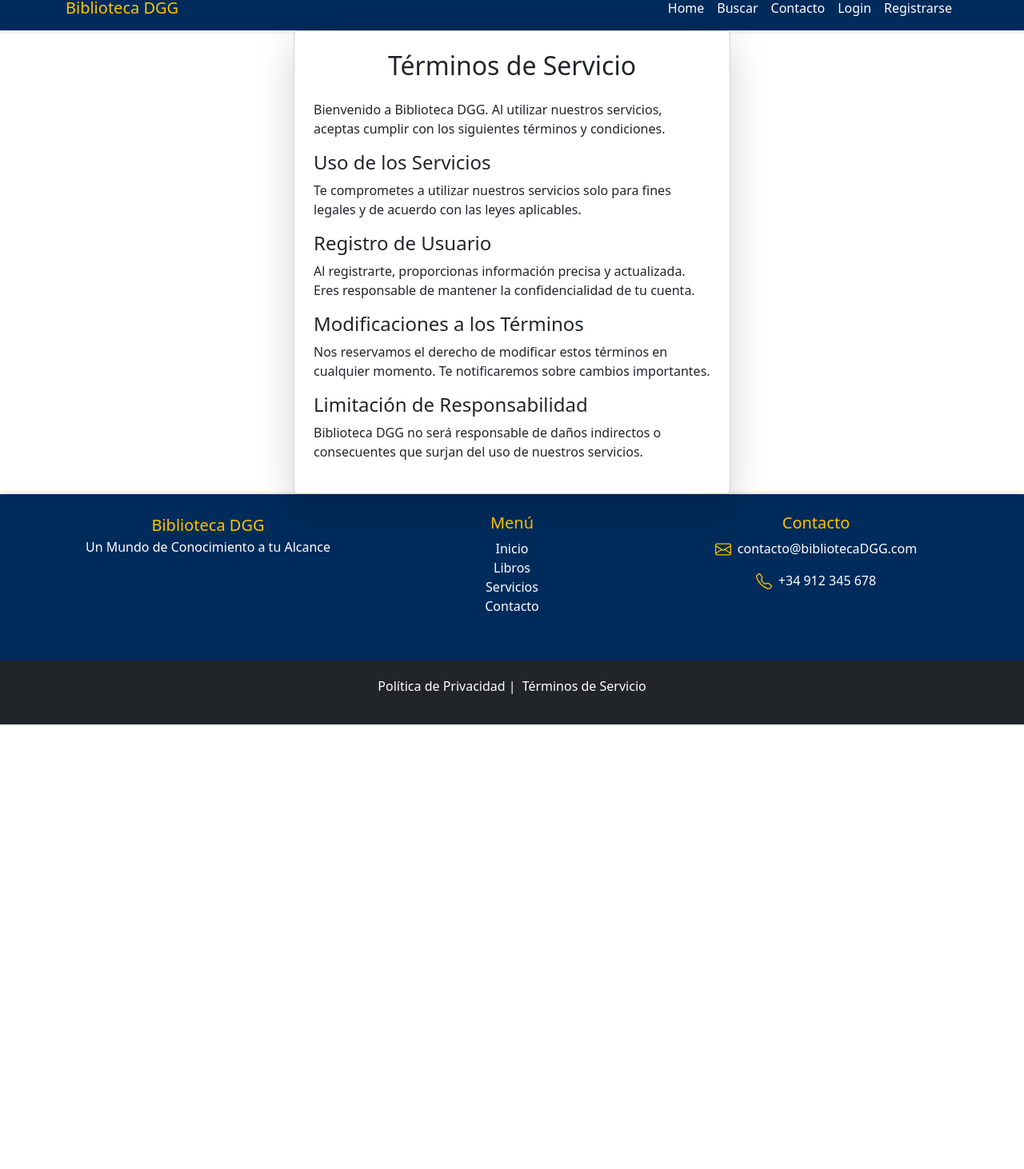
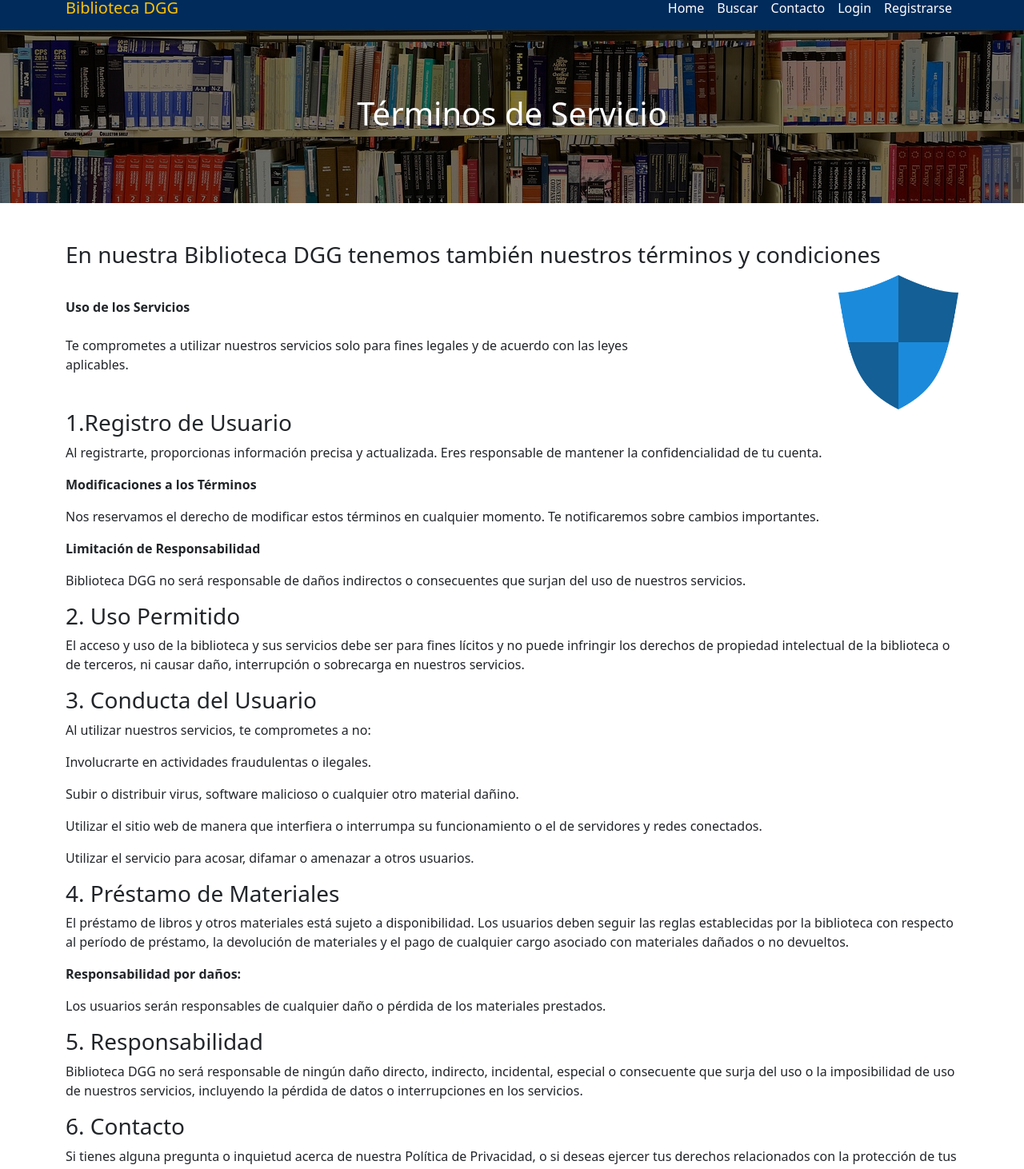
Before and after one commit to MinusSpark/AAA_BibliotecaDGG, a React (Create React App) app in the folder frontend/biblioteca-dgg-frontend/: page /terms in a window 1280 px wide. Shown: the part 18-1480 px from the top of the page at 80% size. Before the commit the page ends 924 px from the top, so only its background shows below. Built offline with nearby package versions, Linux system fonts and the light colour scheme.

Commit message:
Punto de control

```diff
--- a/frontend/biblioteca-dgg-frontend/src/pages/Search.js
+++ b/frontend/biblioteca-dgg-frontend/src/pages/Search.js
@@ -16,17 +16,15 @@ const Search = () => {
     const [genres, setGenres] = useState([]);
     const [sortOrder, setSortOrder] = useState({ stock: 'asc', year: 'asc' });
 
-
     useEffect(() => {
         const fetchBooks = async () => {
             try {
-                const response = await axios.get('http://localhost/AAA_BibliotecaDGG/backend/routes/routes_libros.php?action=all');
-                console.log(response.data);
+                const response = await axios.get('http://localhost/AAA_BibliotecaDGG/backend/api.php?request=books');
                 setBooks(response.data.data);
                 setFilteredBooks(response.data.data);
 
                 // Extraer autores, editoriales y géneros únicos
-                const uniquePublishers = [...new Set(response.data.data.map(book => book.editorial_nombre))];
+                const uniquePublishers = [...new Set(response.data.data.map(book => book.editorial_id))];
                 const uniqueAuthors = [...new Set(response.data.data.map(book => `${book.autor_nombre} ${book.autor_apellido}`))];
                 const uniqueGenres = [...new Set(response.data.data.map(book => book.genero))];
 
@@ -53,7 +51,7 @@ const Search = () => {
         }
 
         if (selectedPublisher) {
-            updatedBooks = updatedBooks.filter(book => book.editorial_nombre === selectedPublisher);
+            updatedBooks = updatedBooks.filter(book => book.editorial_id === selectedPublisher);
         }
 
         if (selectedAuthor) {
@@ -75,9 +73,9 @@ const Search = () => {
 
         const sortedBooks = [...filteredBooks].sort((a, b) => {
             if (criteria === 'stock') {
-                return newOrder === 'asc' ? a.stock - b.stock : b.stock - a.stock;
+                return newOrder === 'asc' ? a.stock - b.stock : b.stock - a.stock; // Ordenar según la dirección
             } else if (criteria === 'year') {
-                return newOrder === 'asc' ? new Date(a.año) - new Date(b.año) : new Date(b.año) - new Date(a.año);
+                return newOrder === 'asc' ? new Date(a.año) - new Date(b.año) : new Date(b.año) - new Date(a.año); // Ordenar según la dirección
             }
             return 0;
         });
@@ -88,7 +86,7 @@ const Search = () => {
             <Header />
 
             <div className="container my-5">
-                <h1 className="text-center mb-4">Buscar Libros</h1>
+                <h1 className="text-center">Buscar Libros</h1>
                 <input
                     type="text"
                     placeholder="Buscar por título..."
@@ -115,15 +113,17 @@ const Search = () => {
                     </select>
                 </div>
 
+                {/*
                 <div className="mb-3">
                     <label>Editorial:</label>
-                    <select onChange={e => setSelectedPublisher(e.target.value)} className="form-select">
+                    <select onChange={(e) => setSelectedPublisher(e.target.value)} className="form-select">
                         <option value="">Seleccionar editorial</option>
                         {publishers.map((publisher, index) => (
                             <option key={index} value={publisher}>{publisher}</option>
                         ))}
                     </select>
                 </div>
+                */}
 
                 <div className="mb-3">
                     <label>Autor:</label>
@@ -135,18 +135,18 @@ const Search = () => {
                     </select>
                 </div>
 
+                {/*
                 <div className="mb-3">
                     <label>Género:</label>
-                    <select onChange={e => setSelectedGenre(e.target.value)} className="form-select">
+                    <select onChange={(e) => setSelectedGenre(e.target.value)} className="form-select">
                         <option value="">Seleccionar género</option>
                         {genres.map((genre, index) => (
                             <option key={index} value={genre}>{genre}</option>
                         ))}
                     </select>
                 </div>
+                */}
 
-
-            <div class="container d-flex flex-row justify-content-center my-4">
                 <button
                     onClick={() => handleSort('stock')}
                     className="btn btn-primary me-2"
@@ -162,8 +162,6 @@ const Search = () => {
                     Ordenar por Año
                     {sortOrder.year === 'asc' ? '↑' : '↓'}
                 </button>
-
-            </div>
 
                 <div className="row mt-4">
                     {filteredBooks.map(book => (
--- a/frontend/biblioteca-dgg-frontend/src/pages/Terms.js
+++ b/frontend/biblioteca-dgg-frontend/src/pages/Terms.js
@@ -1,37 +1,90 @@
 import React from 'react';
 import Header from '../components/Header';
 import Footer from '../components/Footer';
-
+import fondoBiblioteca from '../images/fondoBiblioteca.jpg';
+import escudo from '../images/escudo.png';
 const Terms = () => {
     return (
         <div className="d-flex flex-column min-vh-100">
             <Header />
-            <div className="container my-auto">
-                <div className="row justify-content-center">
-                    <div className="col-md-8 col-lg-6">
-                        <div className="card shadow-lg p-4">
-                            <h2 className="text-center mb-4">Términos de Servicio</h2>
-                            <p>
-                                Bienvenido a Biblioteca DGG. Al utilizar nuestros servicios, aceptas cumplir con los siguientes términos y condiciones.
-                            </p>
-                            <h4>Uso de los Servicios</h4>
-                            <p>
-                                Te comprometes a utilizar nuestros servicios solo para fines legales y de acuerdo con las leyes aplicables.
-                            </p>
-                            <h4>Registro de Usuario</h4>
-                            <p>
-                                Al registrarte, proporcionas información precisa y actualizada. Eres responsable de mantener la confidencialidad de tu cuenta.
-                            </p>
-                            <h4>Modificaciones a los Términos</h4>
-                            <p>
-                                Nos reservamos el derecho de modificar estos términos en cualquier momento. Te notificaremos sobre cambios importantes.
-                            </p>
-                            <h4>Limitación de Responsabilidad</h4>
-                            <p>
-                                Biblioteca DGG no será responsable de daños indirectos o consecuentes que surjan del uso de nuestros servicios.
-                            </p>
-                        </div>
+            <div
+                style={{
+                    backgroundImage: `url(${fondoBiblioteca})`,
+                    backgroundSize: 'cover',
+                    backgroundPosition: 'center',
+                    backgroundRepeat: 'no-repeat',
+                    filter: 'blur(0px)',
+                    position: 'relative',
+                    color: 'white',
+                    textAlign: 'center',
+                    padding: '5rem 0',
+                }}
+            >
+                <div
+                    style={{
+                        position: 'absolute',
+                        top: 0,
+                        left: 0,
+                        right: 0,
+                        bottom: 0,
+                        backgroundColor: 'rgba(0, 0, 0, 0.5)',
+                        zIndex: 1,
+                    }}
+                ></div>
+                <h1
+                    style={{
+                        position: 'relative',
+                        zIndex: 2,
+                    }}
+                >
+                    Términos de Servicio
+                </h1>
+            </div>
+            <div className="container col-xxl-8 my-5">
+                <h3>En nuestra Biblioteca DGG tenemos también nuestros términos y condiciones</h3>
+                <div className="row d-flex align-items-center">
+                    <div className="col-md-8">
+                        <p><strong>Uso de los Servicios</strong></p>
+                        <p className="mt-4">Te comprometes a utilizar nuestros servicios solo para fines legales y de acuerdo con las leyes aplicables.</p>
                     </div>
+                    <div className="col-md-4 d-flex justify-content-end">
+                        <img src={escudo} alt="foto escudo" style={{ width: 150 }} />
+                    </div>
+                </div>
+                <div className="row d-flex flex-column">
+                    <h3>1.Registro de Usuario</h3>
+                    <p>Al registrarte, proporcionas información precisa y actualizada. Eres responsable de mantener la confidencialidad de tu cuenta.
+                    </p>
+
+                    <p><strong>Modificaciones a los Términos </strong></p>
+                    <p>Nos reservamos el derecho de modificar estos términos en cualquier momento. Te notificaremos sobre cambios importantes.
+                    </p>
+
+                    <p><strong>Limitación de Responsabilidad
+                    </strong></p>
+                    <p>Biblioteca DGG no será responsable de daños indirectos o consecuentes que surjan del uso de nuestros servicios.</p>
+
+
+                    <h3>2. Uso Permitido </h3>
+                    <p>El acceso y uso de la biblioteca y sus servicios debe ser para fines lícitos y no puede infringir los derechos de propiedad intelectual de la biblioteca o de terceros, ni causar daño, interrupción o sobrecarga en nuestros servicios.</p>
+                    <h3>3. Conducta del Usuario</h3>
+                    <p>Al utilizar nuestros servicios, te comprometes a no:</p>
+                    <p> Involucrarte en actividades fraudulentas o ilegales. </p>
+                    <p>Subir o distribuir virus, software malicioso o cualquier otro material dañino.</p>
+                    <p>Utilizar el sitio web de manera que interfiera o interrumpa su funcionamiento o el de servidores y redes conectados.</p>
+                    <p>Utilizar el servicio para acosar, difamar o amenazar a otros usuarios. </p>
+                    <h3>4. Préstamo de Materiales </h3>
+                    <p>El préstamo de libros y otros materiales está sujeto a disponibilidad. Los usuarios deben seguir las reglas establecidas por la biblioteca con respecto al período de préstamo, la devolución de materiales y el pago de cualquier cargo asociado con materiales dañados o no devueltos.</p>
+                    <p><strong>Responsabilidad por daños: </strong></p>
+                    <p>Los usuarios serán responsables de cualquier daño o pérdida de los materiales prestados.</p>
+
+                    <h3>5. Responsabilidad</h3>
+                    <p>Biblioteca DGG no será responsable de ningún daño directo, indirecto, incidental, especial o consecuente que surja del uso o la imposibilidad de uso de nuestros servicios, incluyendo la pérdida de datos o interrupciones en los servicios.</p>
+
+                    <h3>6. Contacto</h3>
+                    <p>Si tienes alguna pregunta o inquietud acerca de nuestra Política de Privacidad, o si deseas ejercer tus derechos relacionados con la protección de tus datos personales, puedes ponerte en contacto con nosotros a través de la siguiente información:</p>
+                    <p><strong>-Correo electrónico: </strong> contacto@bibliotecaDGG.com</p>
+                    <p><strong>-Teléfono: </strong>+34 912 345 678 </p>
                 </div>
             </div>
             <Footer />
@@ -39,4 +92,5 @@ const Terms = () => {
     );
 };
 
+
 export default Terms;
```
Also changed, not shown: frontend/biblioteca-dgg-frontend/src/pages/Privacy.js (+97 -26 lines), frontend/biblioteca-dgg-frontend/src/images/escudo.png (added).
